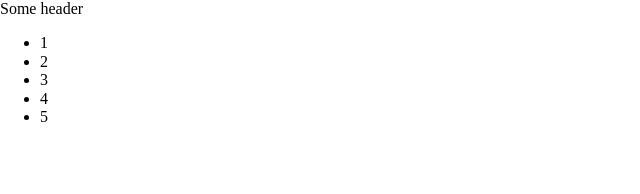
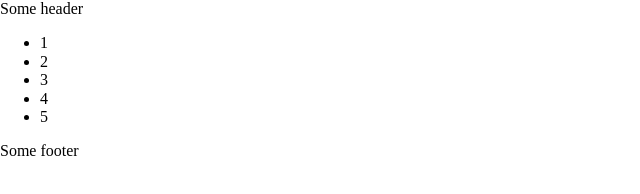
Before and after one commit to he1s/Some-page, a plain HTML site: page index.html in a window 1280 px wide. Shown: the full height of the page, 0-640 px from the left. Drawn offline with Linux system fonts and the light colour scheme.

Commit message:
added footer

```diff
--- a/index.html
+++ b/index.html
@@ -16,5 +16,6 @@
       <li class="item">4</li>
       <li class="item">5</li>
     </ul>
+    <footer class="footer">Some footer</footer>
   </body>
 </html>
```
